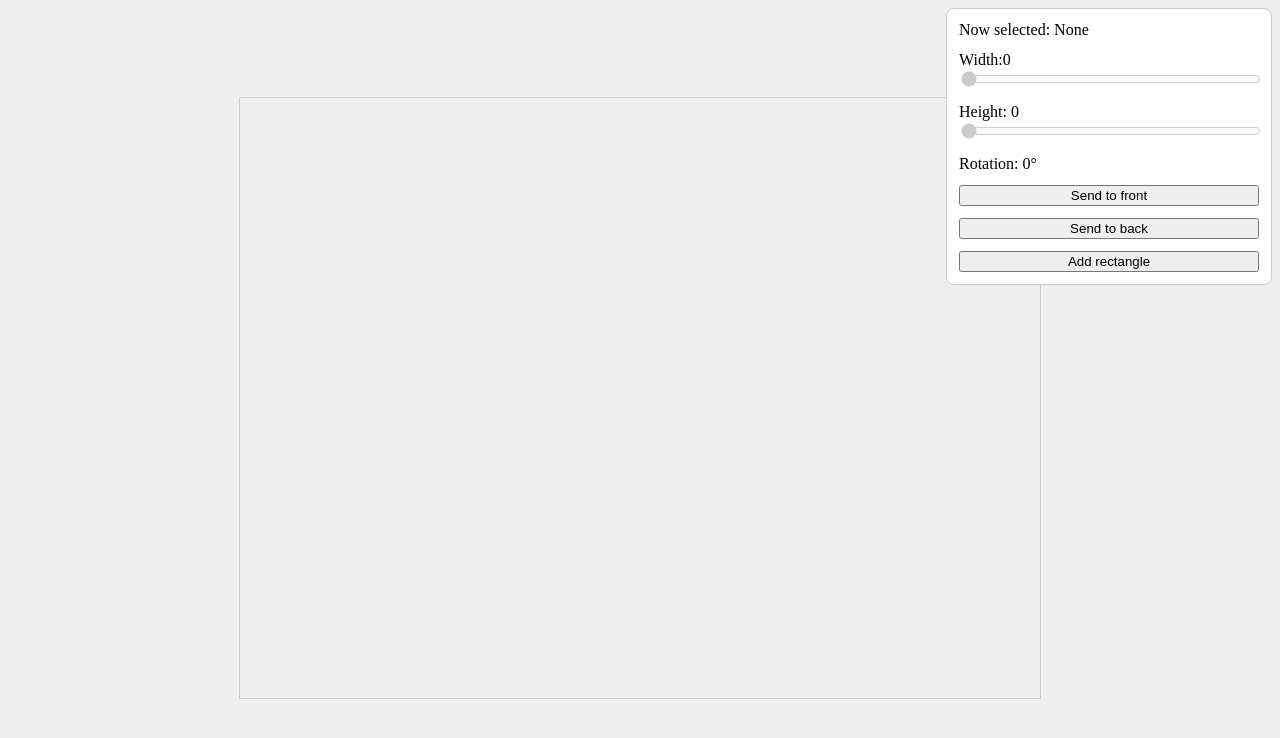
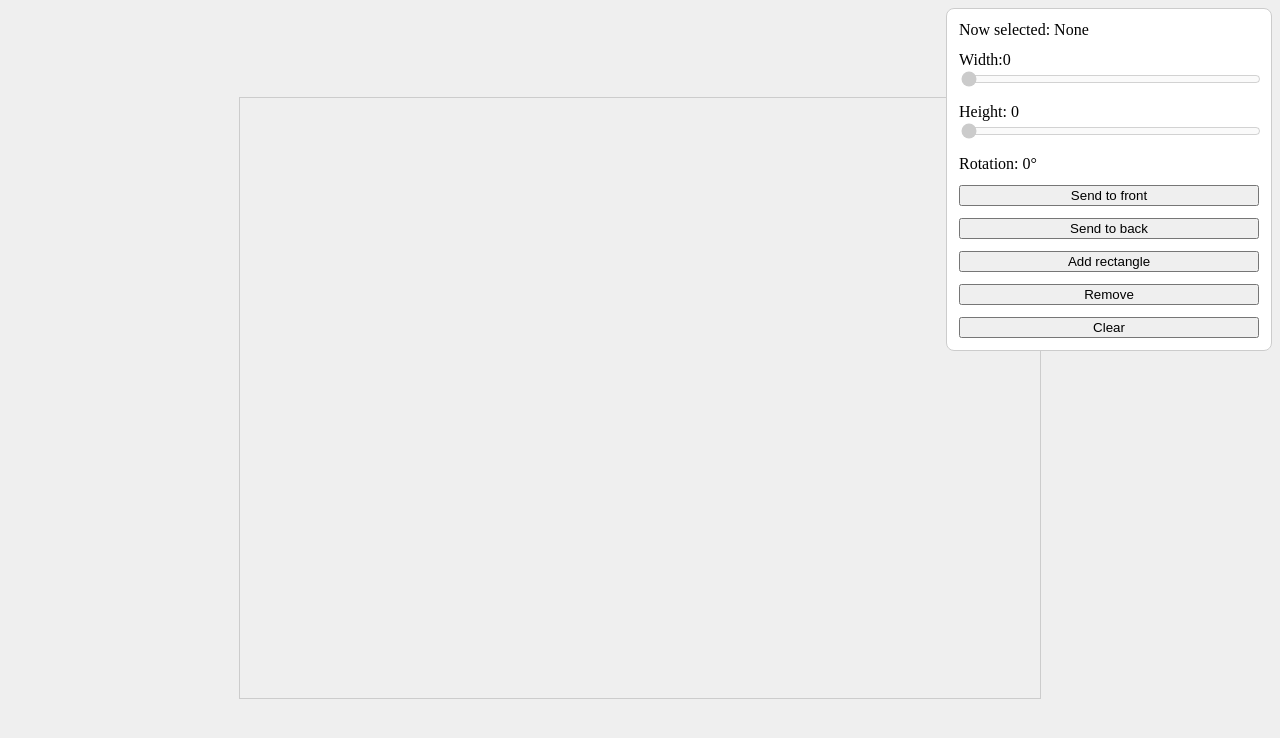
Before and after one commit to ienming/free-layout-lab, a Nuxt app: page / in a window 1280 px wide. Shown: the top 738 px of the page. Built offline with nearby package versions, Linux system fonts and the light colour scheme.

Commit message:
feat: add remove and clear

```diff
--- a/app/components/CanvasArea.vue
+++ b/app/components/CanvasArea.vue
@@ -5,13 +5,13 @@
 			width="800"
 			height="600"
 			style="border:1px solid #ccc;" />
-		<ul class="element-list">
+		<!-- <ul class="element-list">
 			<li
 				v-for="el of canvasElements"
 				:key="el.key">
 				{{ el }}
 			</li>
-		</ul>
+		</ul> -->
 	</div>
 </template>
 
@@ -63,7 +63,7 @@ function onMouseDown(e) {
 	// 確認點到哪一個元素
 	// 取消所有元素的選取狀態
 	canvasStore.clearActiveControlHandler();
-	canvasStore.clearSelectedElement();
+	canvasStore.clearSelectedEl();
 
 	// 從上到下檢查點擊位置是否在元素內
 	for (let i = canvasElements.length - 1; i >= 0; i--) {
@@ -110,7 +110,7 @@ onMounted(() => {
 })
 </script>
 
-<style lang="scss" scoped>
+<!-- <style lang="scss" scoped>
 .element-list {
 	position: fixed;
 	bottom: 8px;
@@ -125,4 +125,4 @@ onMounted(() => {
 	padding: 0;
 	font-size: 12px;
 }
-</style>
+</style> -->
--- a/app/components/ControlPanel.vue
+++ b/app/components/ControlPanel.vue
@@ -39,6 +39,16 @@
 			@click="addRect">
 			Add rectangle
 		</button>
+		<button
+			class="btn-primary"
+			@click="canvasStore.removeEl">
+			Remove
+		</button>
+		<button
+			class="btn-primary"
+			@click="canvasStore.removeAll">
+			Clear
+		</button>
 	</div>
 </template>
 
@@ -67,7 +77,7 @@ function addRect() {
 		height: 100,
 		color: '#' + Math.floor(Math.random()*16777215).toString(16),
 	});
-	canvasStore.addElement(newEl);
+	canvasStore.addEl(newEl);
 }
 </script>
 
--- a/app/constants/canvas.js
+++ b/app/constants/canvas.js
@@ -16,4 +16,4 @@ export const CONTROLHANDLER_TYPES = {
 };
 
 export const EL_MINIMUM_SIZE = 20;
-export const ROTATE_CONTROLHANDLER_OFFSET = 80; // Distance above the top-center control handler
+export const ROTATE_CONTROLHANDLER_OFFSET = 50; // Distance above the top-center control handler
--- a/app/lib/controlHandler.js
+++ b/app/lib/controlHandler.js
@@ -6,7 +6,7 @@ export default class ControlHandler {
         this.y = y;
         this.type = type; // 'resize', 'rotate'
         this.name = name; // 'top-left', 'top-center', etc.
-        this.size = 12; // Control handle size
+        this.size = 10; // Control handle size
         this.active = false;
     }
 
@@ -14,7 +14,7 @@ export default class ControlHandler {
         ctx.save();
         ctx.translate(this.x, this.y);
 
-        ctx.fillStyle = 'blue';
+        ctx.fillStyle = '#333';
         if (this.type === CONTROLHANDLER_TYPES.ROTATE) {
             ctx.beginPath();
             ctx.arc(
--- a/app/stores/useCanvasStore.js
+++ b/app/stores/useCanvasStore.js
@@ -13,10 +13,10 @@ const useCanvasStore = defineStore('canvas', {
 		},
 	},
 	actions: {
-		addElement(element) {
+		addEl(element) {
 			this.elements.push(element);
 		},
-		clearSelectedElement() {
+		clearSelectedEl() {
 			this.elements.forEach(el => el.selected = false);
 		},
 		clearActiveControlHandler() {
@@ -159,6 +159,13 @@ const useCanvasStore = defineStore('canvas', {
 
 			const [element] = this.elements.splice(index, 1);
 			this.elements.unshift(element);
+		},
+		removeEl() {
+			const index = this.elements.findIndex(el => el.key === this.selectedEl.key);
+			this.elements.splice(index, 1);
+		},
+		removeAll() {
+			this.elements.splice(0, this.elements.length);
 		}
 	}
 });
```
